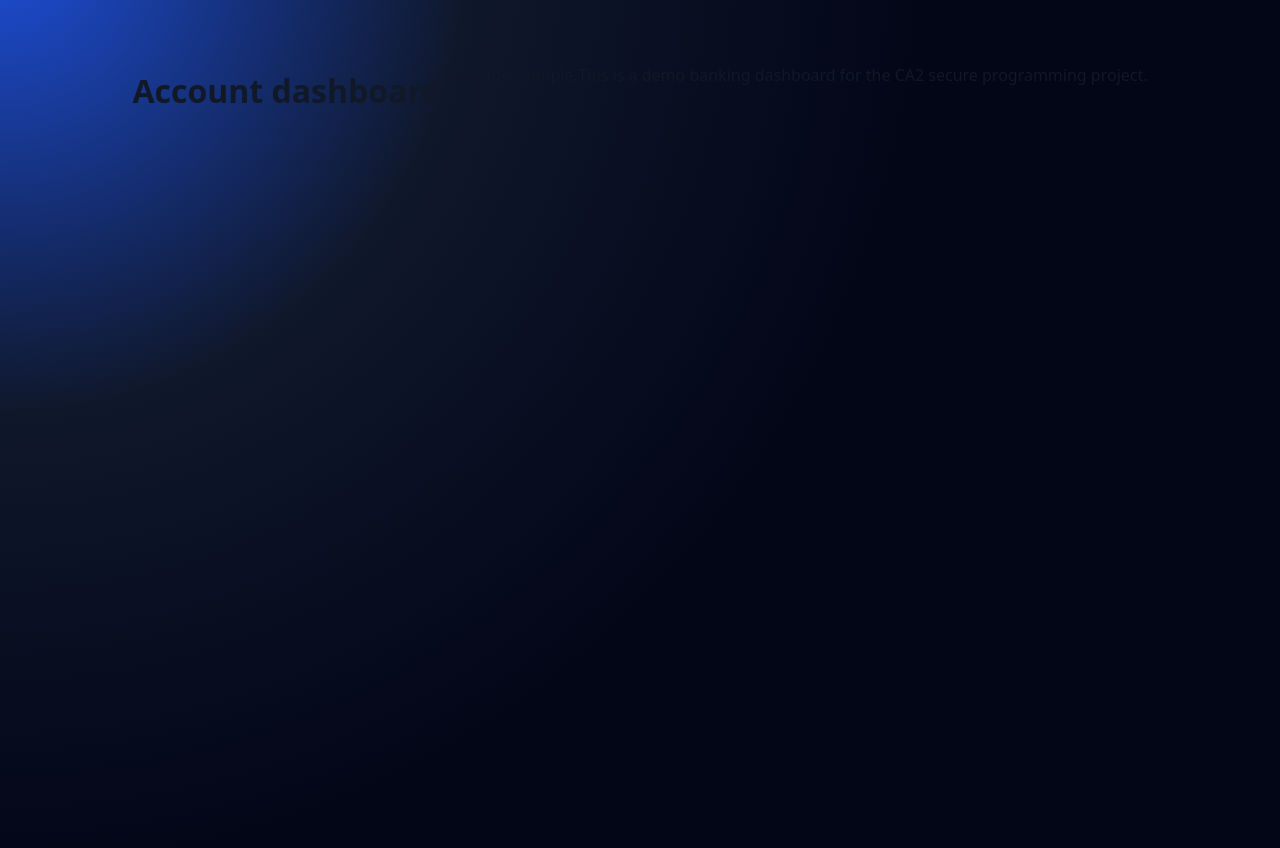
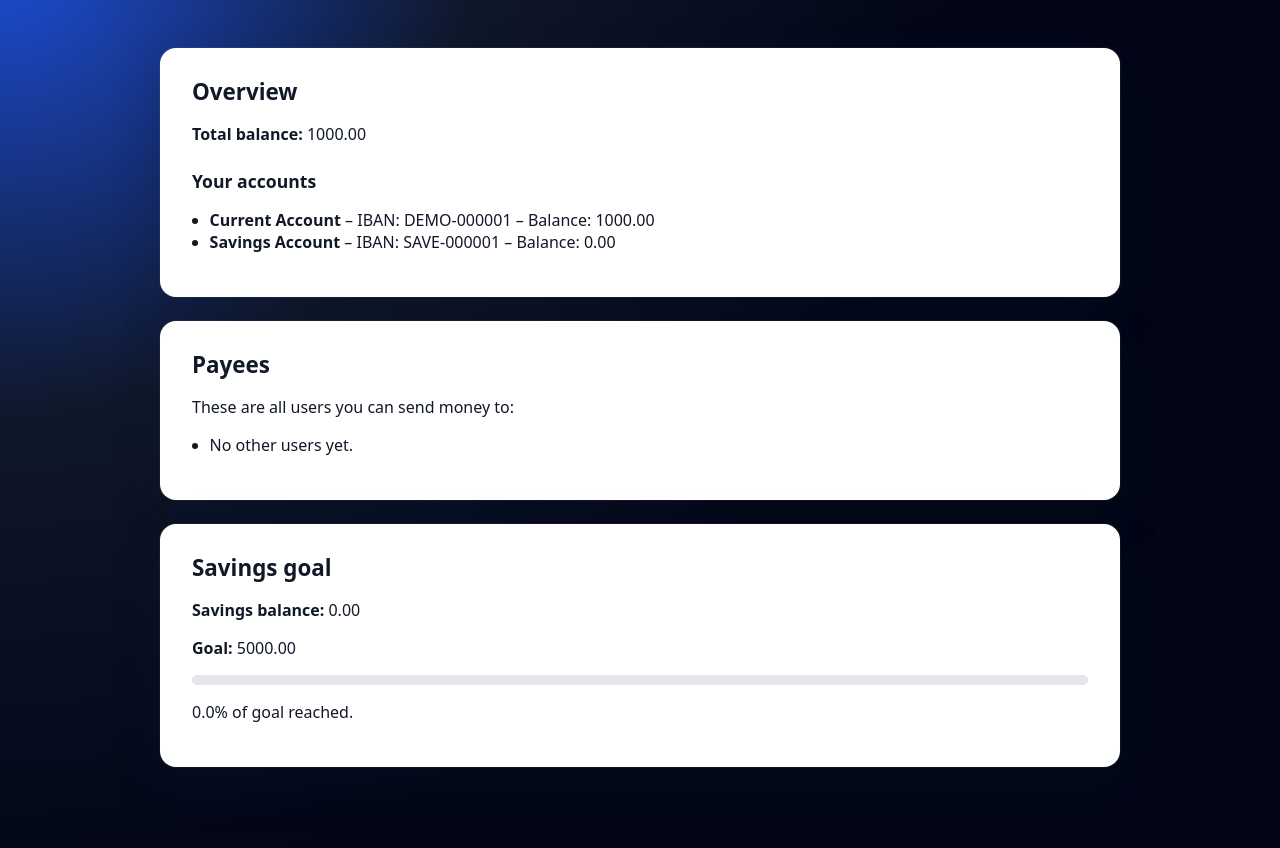
Before and after one commit to Jamesscott34/Scripting_CA2, a Django app: page / in a window 1280 px wide. Shown: the part 54-902 px from the top of the page. Run offline with Django 5.2, Linux system fonts and the light colour scheme; the visitor is signed in with stand-in values (Sample User, id 1); data comes from the database, SQL or seed files in the repository.

Commit message:
Enhance dashboard with total balance, payees list, and savings goal progress

```diff
--- a/ca2_secure_website/app/templates/app/dashboard.html
+++ b/ca2_secure_website/app/templates/app/dashboard.html
@@ -1,7 +1,46 @@
 {% extends "base.html" %}
 
 {% block content %}
-  <h1>Account dashboard</h1>
-  <p>Welcome, {{ user.username }}.</p>
-  <p>This is a demo banking dashboard for the CA2 secure programming project.</p>
+  <div class="dashboard-layout">
+    <section class="dashboard-card">
+      <h2>Overview</h2>
+      <p><strong>Total balance:</strong> {{ total_balance }}</p>
+
+      <h3>Your accounts</h3>
+      <ul>
+        {% for account in accounts %}
+          <li>
+            <strong>{{ account.name }}</strong> – IBAN: {{ account.iban }} –
+            Balance: {{ account.balance }}
+          </li>
+        {% endfor %}
+      </ul>
+    </section>
+
+    <section class="dashboard-card">
+      <h2>Payees</h2>
+      <p>These are all users you can send money to:</p>
+      <ul>
+        {% for payee in payees %}
+          <li>{{ payee.get_full_name|default:payee.username }}</li>
+        {% empty %}
+          <li>No other users yet.</li>
+        {% endfor %}
+      </ul>
+    </section>
+
+    <section class="dashboard-card">
+      <h2>Savings goal</h2>
+      {% if savings_account %}
+        <p><strong>Savings balance:</strong> {{ savings_account.balance }}</p>
+        <p><strong>Goal:</strong> {{ savings_goal }}</p>
+        <div class="progress-bar">
+          <div class="progress-bar-fill" style="width: {{ savings_progress }}%;"></div>
+        </div>
+        <p>{{ savings_progress|floatformat:1 }}% of goal reached.</p>
+      {% else %}
+        <p>No savings account found yet. Visit your profile to create one.</p>
+      {% endif %}
+    </section>
+  </div>
 {% endblock %}
--- a/ca2_secure_website/app/views.py
+++ b/ca2_secure_website/app/views.py
@@ -82,9 +82,30 @@
 
 @login_required
 def dashboard(request: HttpRequest) -> HttpResponse:
-    account = _get_primary_account(request.user)
-    transactions = account.transactions.all()[:10]
-    context = {"account": account, "transactions": transactions}
+    accounts = BankAccount.objects.filter(owner=request.user)
+    main = _get_primary_account(request.user)
+    total_balance = sum(a.balance for a in accounts)
+    savings = accounts.filter(name__icontains="Savings").first()
+
+    from django.contrib.auth import get_user_model
+
+    User = get_user_model()
+    payees = User.objects.exclude(id=request.user.id).order_by("username")
+
+    savings_goal = Decimal("5000.00")
+    savings_progress = 0
+    if savings:
+        savings_progress = float(min(100, (savings.balance / savings_goal) * 100))
+
+    context = {
+        "accounts": accounts,
+        "main_account": main,
+        "total_balance": total_balance,
+        "savings_account": savings,
+        "savings_goal": savings_goal,
+        "savings_progress": savings_progress,
+        "payees": payees,
+    }
     return render(request, "app/dashboard.html", context)
 
 
```
